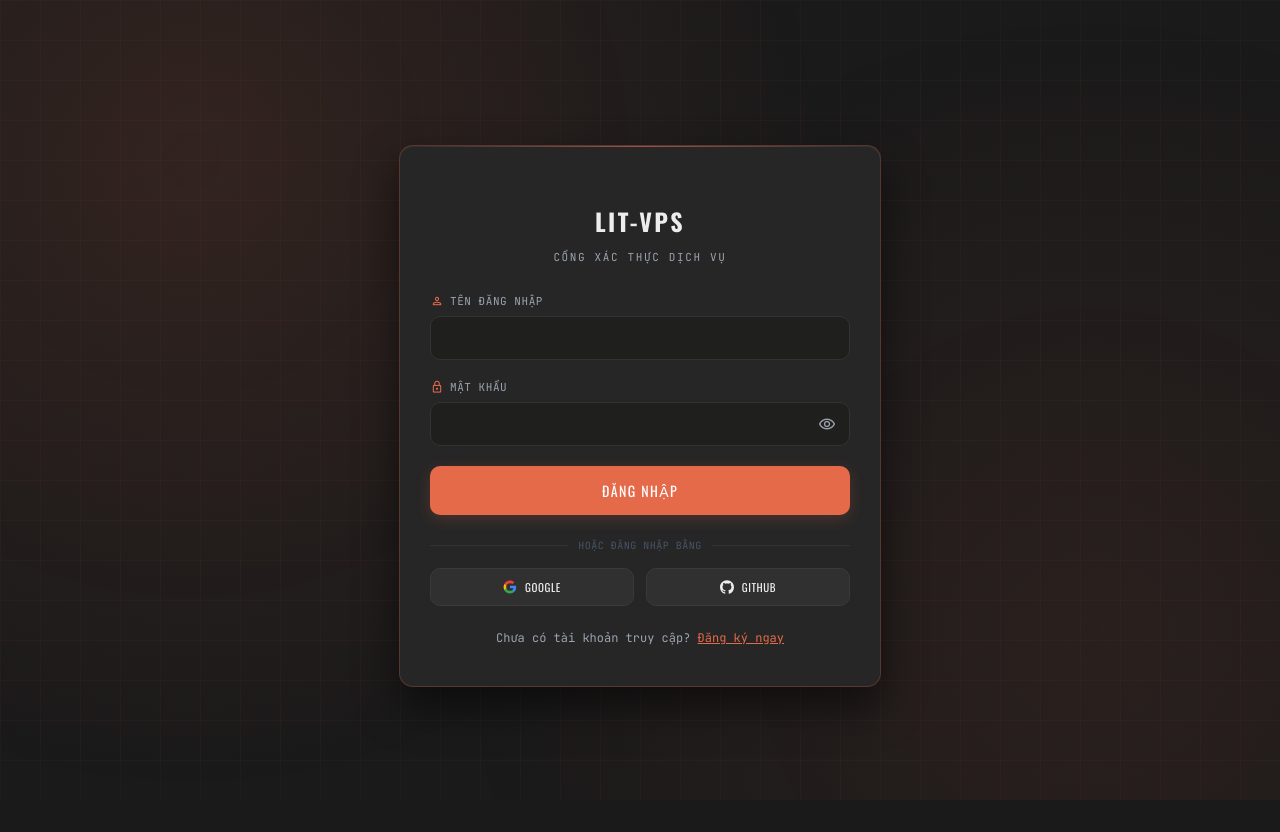
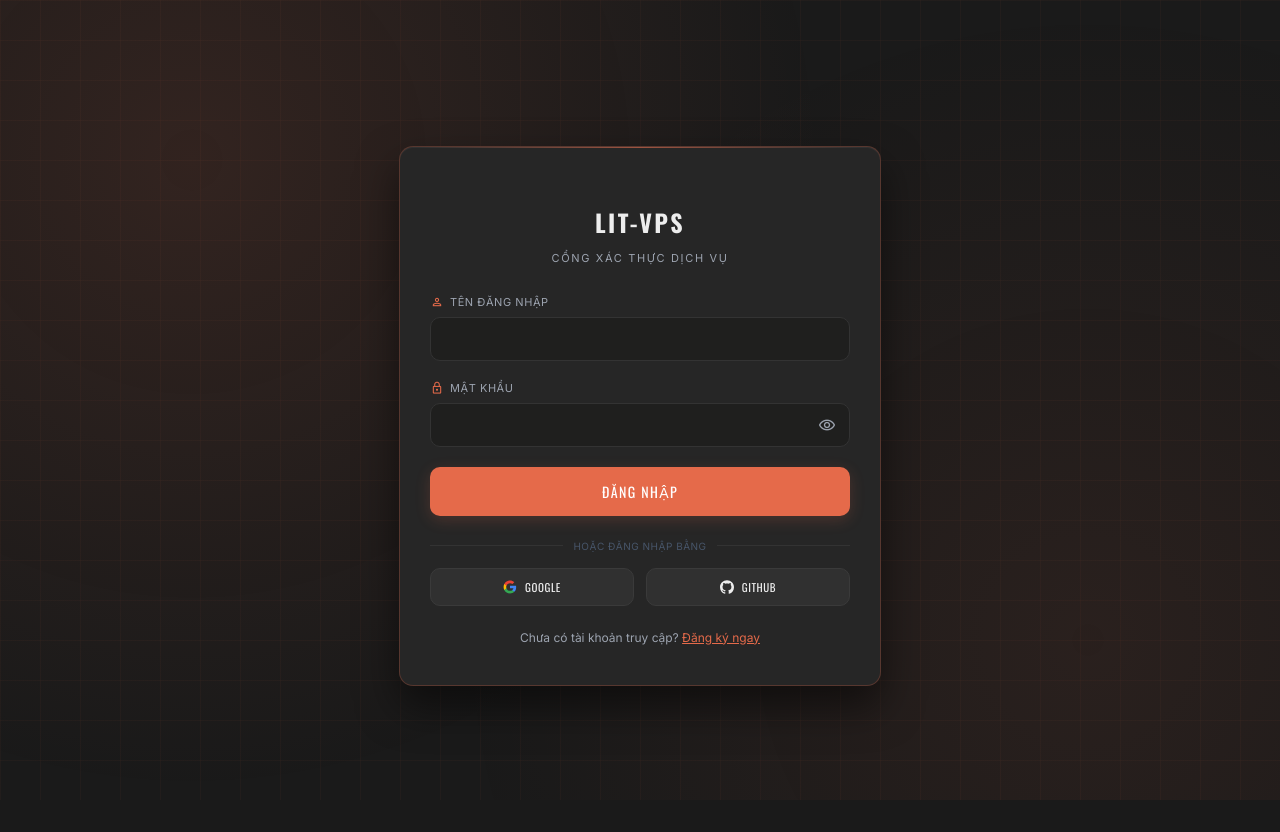
Before and after one commit to LIT2451/SOFTWARE, a Next.js app in the folder portal/: page / in a window 1280 px wide. Built offline with nearby package versions, Linux system fonts and the light colour scheme.

Commit message:
Update default application sans-serif font to Inter and preserve Oswald for titles and JetBrains Mono for system metrics to match 9Router specifications

```diff
--- a/portal/src/app/globals.css
+++ b/portal/src/app/globals.css
@@ -1,7 +1,7 @@
 body {
   margin: 0;
   padding: 0;
-  font-family: 'JetBrains Mono', monospace;
+  font-family: 'Inter', sans-serif;
   background-color: #1a1a1a;
   color: #ededed;
   -webkit-font-smoothing: antialiased;
--- a/portal/src/app/layout.tsx
+++ b/portal/src/app/layout.tsx
@@ -22,10 +22,10 @@
   return (
     <html lang="vi">
       <head>
-        {/* Import JetBrains Mono & Oswald fonts with Vietnamese support */}
+        {/* Import Inter, ui-monospace & Oswald fonts with Vietnamese support */}
         <link rel="preconnect" href="https://fonts.googleapis.com" />
         <link rel="preconnect" href="https://fonts.gstatic.com" crossOrigin="anonymous" />
-        <link href="https://fonts.googleapis.com/css2?family=JetBrains+Mono:ital,wght@0,100..800;1,100..800&family=Oswald:wght@200..700&display=swap" rel="stylesheet" />
+        <link href="https://fonts.googleapis.com/css2?family=Inter:wght@100..900&family=Oswald:wght@200..700&family=JetBrains+Mono:ital,wght@0,100..800;1,100..800&display=swap" rel="stylesheet" />
         {/* Nhúng Google Material Symbols Outlined cục bộ giống 9Router */}
         <link rel="stylesheet" href="https://fonts.googleapis.com/css2?family=Material+Symbols+Outlined:opsz,wght,FILL,GRAD@20..48,100..700,0..1,-50..200" />
       </head>
```
